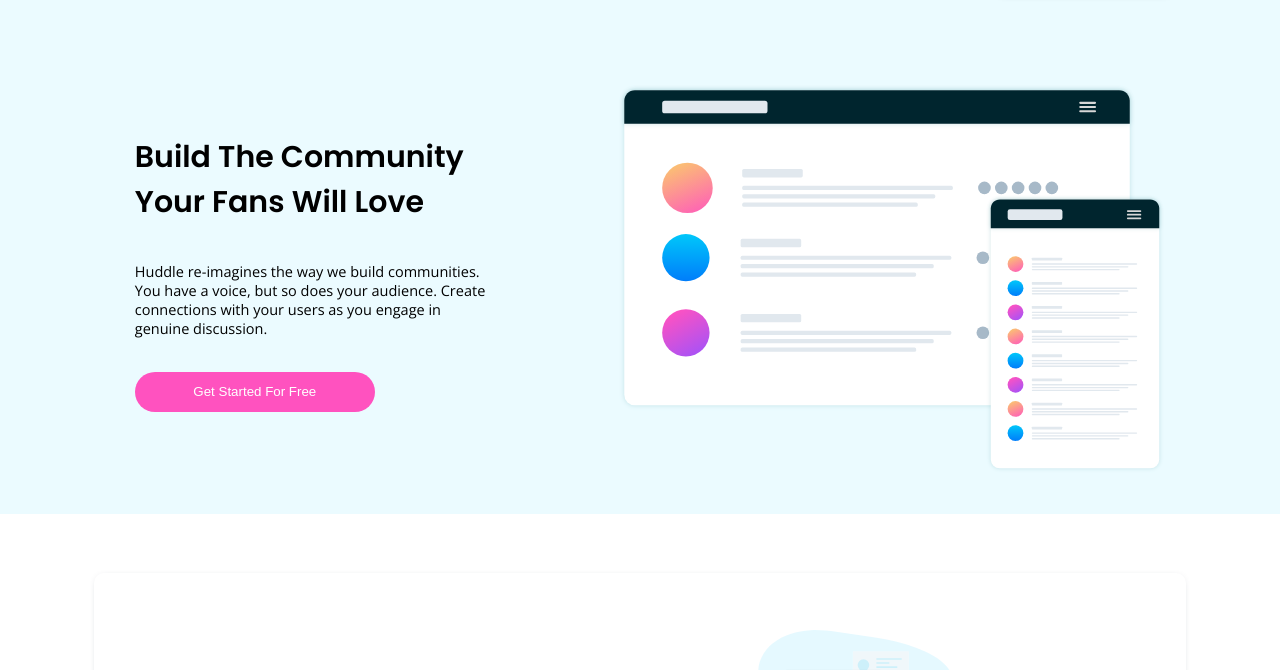
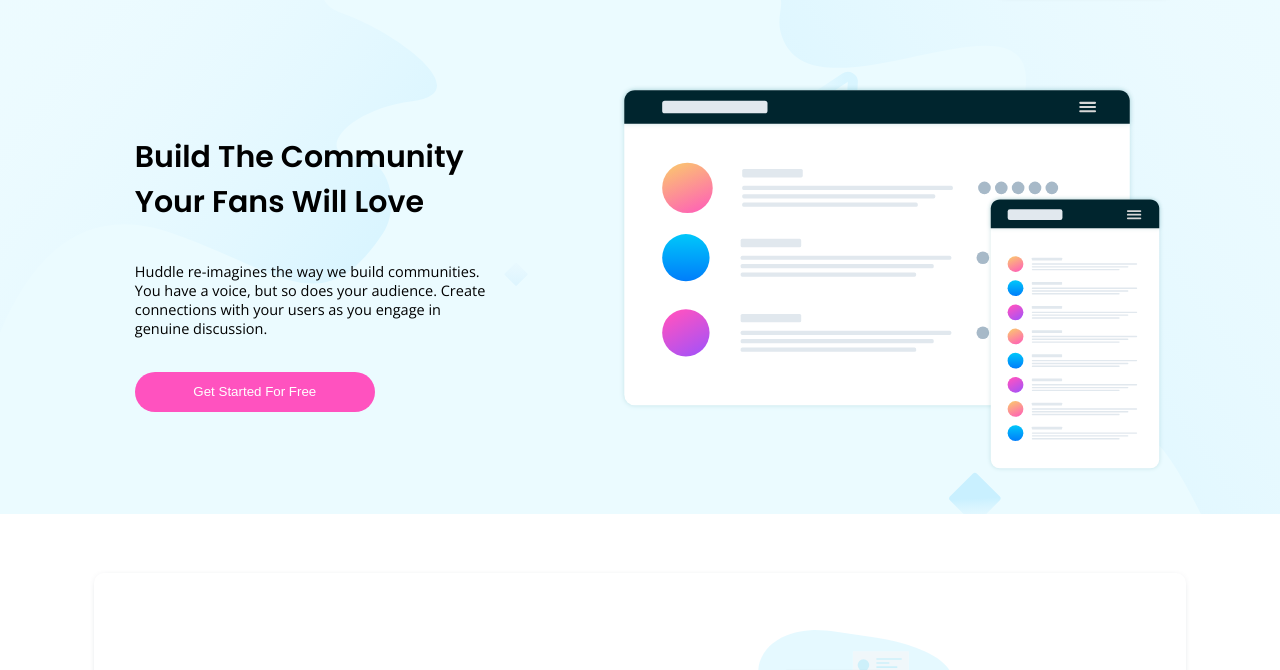
Before and after one commit to JeserC/huddle-landing-page, a plain HTML site: page index.html in a window 1280 px wide. Shown: the part 75-745 px from the top of the page. Drawn offline with nearby package versions, Linux system fonts and the light colour scheme.

Commit message:
Update style.css

```diff
--- a/style/style.css
+++ b/style/style.css
@@ -17,7 +17,7 @@
 
 .head{
     background: var(--neutral1);
-    background-image: url(/images/bg-hero-mobile.svg);
+    background-image: url(../images/bg-hero-mobile.svg);
     background-repeat: no-repeat;
 }
 
@@ -300,7 +300,7 @@
       }
 
       .head{
-          background-image: url(images/bg-hero-desktop.svg);
+          background-image: url(../images/bg-hero-desktop.svg);
       }
   }
 
```
